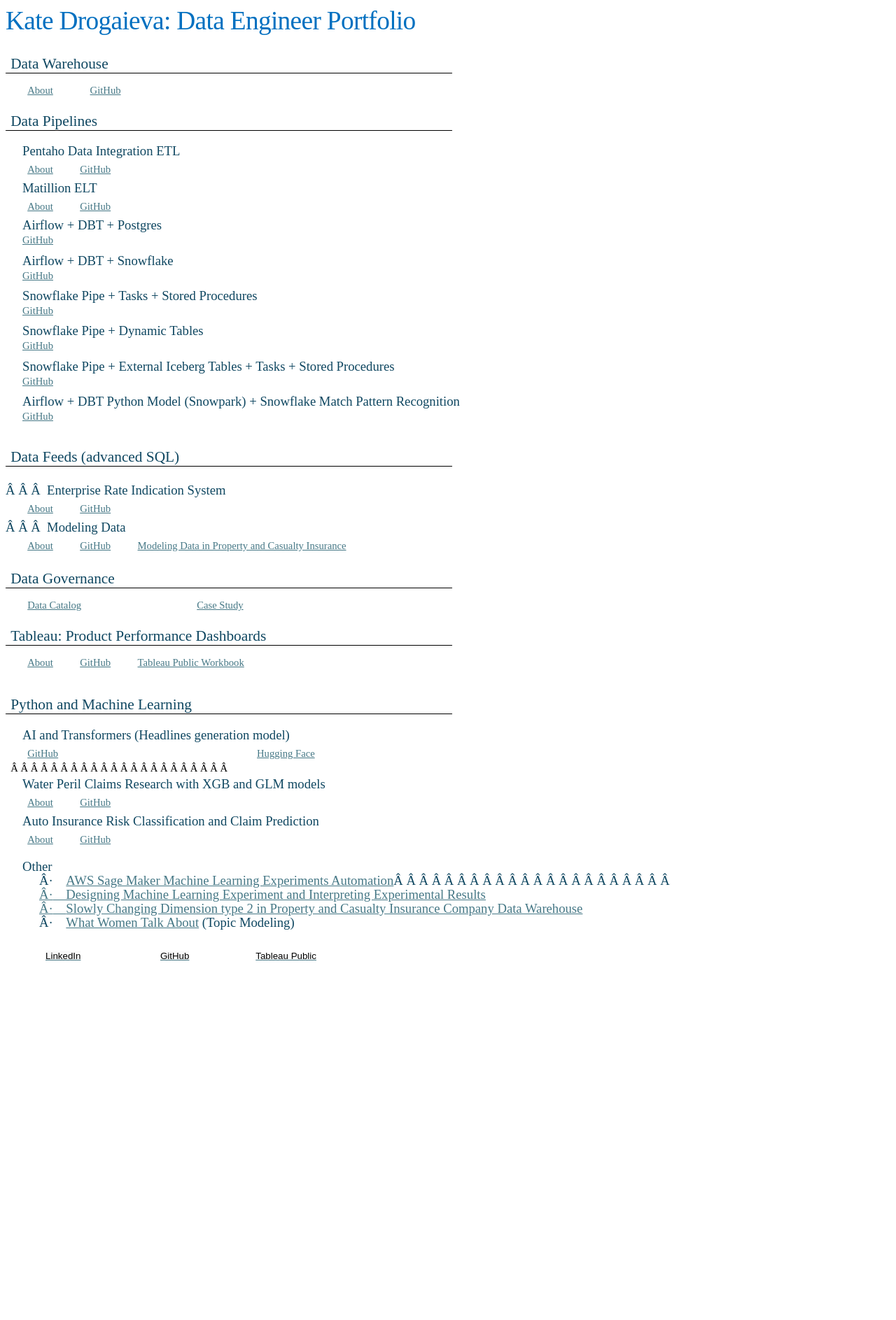
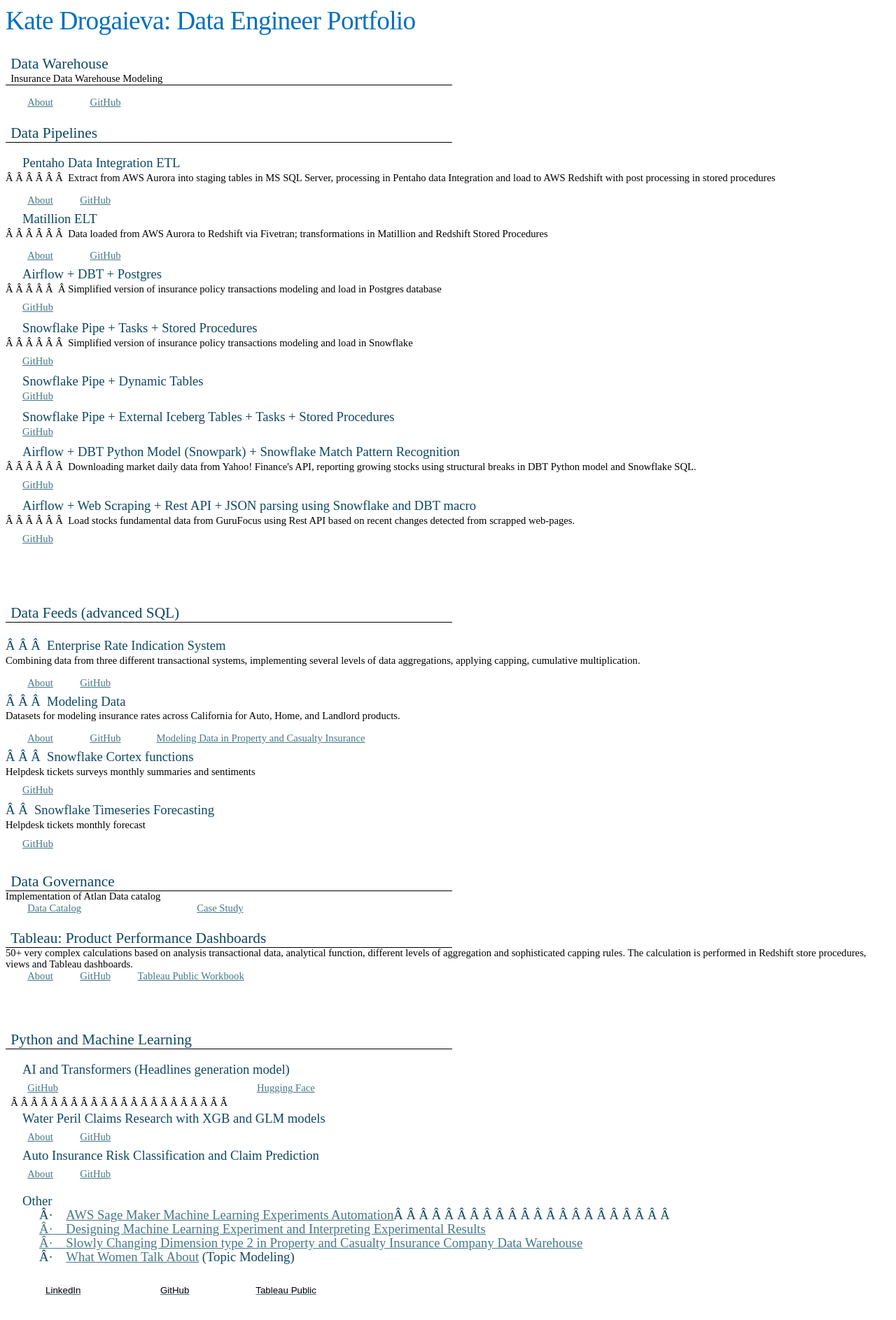
Before and after one commit to KaterynaD/KaterynaD.github.io, a Jekyll site: the page index.html, which Jekyll copies as it is, in a window 1280 px wide. Shown: the whole page at 70% size. Built offline with Jekyll 4.4.1, drawn with Linux system fonts in a browser that asks for light colours; before the commit the page ends 1409 px from its top, so only the background shows below that.

Commit message:
added short descriptions and more Snowflake projects

```diff
--- a/index.html
+++ b/index.html
@@ -10,30 +10,32 @@
 <meta name=Generator content="Microsoft Word 15">
 <meta name=Originator content="Microsoft Word 15">
 <base target="_blank">
-<link rel=File-List href="Portfolio_files/filelist.xml">
+<link rel=File-List href="Kate_Drogaieva_Portfolio_files/filelist.xml">
 <!--[if gte mso 9]><xml>
  <o:DocumentProperties>
   <o:Author>Kateryna Drogaieva</o:Author>
   <o:Template>Normal</o:Template>
   <o:LastAuthor>Kateryna Drogaieva</o:LastAuthor>
   <o:Revision>2</o:Revision>
-  <o:TotalTime>1264</o:TotalTime>
-  <o:Created>2024-03-22T22:48:00Z</o:Created>
-  <o:LastSaved>2024-03-22T22:48:00Z</o:LastSaved>
-  <o:Pages>2</o:Pages>
-  <o:Words>637</o:Words>
-  <o:Characters>3635</o:Characters>
-  <o:Lines>30</o:Lines>
-  <o:Paragraphs>8</o:Paragraphs>
-  <o:CharactersWithSpaces>4264</o:CharactersWithSpaces>
+  <o:TotalTime>1415</o:TotalTime>
+  <o:LastPrinted>2024-03-22T22:54:00Z</o:LastPrinted>
+  <o:Created>2024-06-26T23:09:00Z</o:Created>
+  <o:LastSaved>2024-06-26T23:09:00Z</o:LastSaved>
+  <o:Pages>3</o:Pages>
+  <o:Words>1029</o:Words>
+  <o:Characters>5867</o:Characters>
+  <o:Lines>48</o:Lines>
+  <o:Paragraphs>13</o:Paragraphs>
+  <o:CharactersWithSpaces>6883</o:CharactersWithSpaces>
   <o:Version>16.00</o:Version>
  </o:DocumentProperties>
  <o:OfficeDocumentSettings>
   <o:AllowPNG/>
  </o:OfficeDocumentSettings>
 </xml><![endif]-->
-<link rel=themeData href="Portfolio_files/themedata.thmx">
-<link rel=colorSchemeMapping href="Portfolio_files/colorschememapping.xml">
+<link rel=themeData href="Kate_Drogaieva_Portfolio_files/themedata.thmx">
+<link rel=colorSchemeMapping
+href="Kate_Drogaieva_Portfolio_files/colorschememapping.xml">
 <!--[if gte mso 9]><xml>
  <w:WordDocument>
   <w:SpellingState>Clean</w:SpellingState>
@@ -1542,6 +1544,12 @@
 	mso-style-unhide:no;
 	mso-style-locked:yes;
 	mso-style-link:Footer;}
+span.SpellE
+	{mso-style-name:"";
+	mso-spl-e:yes;}
+span.GramE
+	{mso-style-name:"";
+	mso-gram-e:yes;}
 .MsoChpDefault
 	{mso-style-type:export-only;
 	mso-default-props:yes;
@@ -1559,16 +1567,16 @@
 	line-height:107%;}
  /* Page Definitions */
  @page
-	{mso-footnote-separator:url("Portfolio_files/header.htm") fs;
-	mso-footnote-continuation-separator:url("Portfolio_files/header.htm") fcs;
-	mso-endnote-separator:url("Portfolio_files/header.htm") es;
-	mso-endnote-continuation-separator:url("Portfolio_files/header.htm") ecs;}
+	{mso-footnote-separator:url("Kate_Drogaieva_Portfolio_files/header.htm") fs;
+	mso-footnote-continuation-separator:url("Kate_Drogaieva_Portfolio_files/header.htm") fcs;
+	mso-endnote-separator:url("Kate_Drogaieva_Portfolio_files/header.htm") es;
+	mso-endnote-continuation-separator:url("Kate_Drogaieva_Portfolio_files/header.htm") ecs;}
 @page WordSection1
 	{size:8.5in 11.0in;
 	margin:1.0in 1.0in 1.0in 1.0in;
 	mso-header-margin:.5in;
 	mso-footer-margin:.5in;
-	mso-footer:url("Portfolio_files/header.htm") f1;
+	mso-footer:url("Kate_Drogaieva_Portfolio_files/header.htm") f1;
 	mso-paper-source:0;}
 div.WordSection1
 	{page:WordSection1;}
@@ -2126,6 +2134,8 @@
   <td width=623 valign=top style='width:467.5pt;border:none;border-bottom:solid windowtext 1.0pt;
   mso-border-bottom-alt:solid windowtext .5pt;padding:0in 5.4pt 0in 5.4pt'>
   <h2 style='margin:0in;line-height:normal'>Data Warehouse</h2>
+  <p class=MsoNormal style='margin-bottom:0in;line-height:normal'>Insurance Data
+  Warehouse Modeling</p>
   </td>
  </tr>
 </table>
@@ -2168,6 +2178,10 @@
 <h3 style='margin-top:3.0pt;margin-right:0in;margin-bottom:3.0pt;margin-left:
 .25in'>Pentaho Data Integration ETL</h3>
 
+<p class=MsoNormal><span style='mso-spacerun:yes'>       </span>Extract from
+AWS Aurora into staging tables in MS SQL Server, processing in Pentaho data
+Integration and load to AWS Redshift with post processing in stored procedures</p>
+
 <table class=MsoTableGrid border=0 cellspacing=0 cellpadding=0
  style='border-collapse:collapse;border:none;mso-yfti-tbllook:1184;mso-padding-alt:
  0in 5.4pt 0in 5.4pt;mso-border-insideh:none;mso-border-insidev:none'>
@@ -2188,11 +2202,15 @@
 <h3 style='margin-top:3.0pt;margin-right:0in;margin-bottom:3.0pt;margin-left:
 .25in'>Matillion ELT</h3>
 
+<p class=MsoNormal><span style='mso-spacerun:yes'>       </span>Data loaded from
+AWS Aurora to Redshift via <span class=SpellE>Fivetran</span>; transformations
+in Matillion and Redshift Stored Procedures</p>
+
 <table class=MsoTableGrid border=0 cellspacing=0 cellpadding=0
  style='border-collapse:collapse;border:none;mso-yfti-tbllook:1184;mso-padding-alt:
  0in 5.4pt 0in 5.4pt;mso-border-insideh:none;mso-border-insidev:none'>
  <tr style='mso-yfti-irow:0;mso-yfti-firstrow:yes;mso-yfti-lastrow:yes'>
-  <td width=60 valign=top style='width:44.75pt;padding:0in 5.4pt 0in 5.4pt'>
+  <td width=75 valign=top style='width:56.25pt;padding:0in 5.4pt 0in 5.4pt'>
   <p class=MsoNormal style='margin-top:3.0pt;margin-right:0in;margin-bottom:
   3.0pt;margin-left:.25in;line-height:normal'><a
   href="https://drive.google.com/file/d/1N7iMbleeRYxq779BGzsKsGIRFhDr0eyT/view?usp=drive_link">About</a></p>
@@ -2208,42 +2226,64 @@
 <h3 style='margin-top:3.0pt;margin-right:0in;margin-bottom:3.0pt;margin-left:
 .25in'>Airflow + DBT + Postgres</h3>
 
+<p class=MsoNormal><span style='mso-spacerun:yes'>      </span><span
+style='mso-spacerun:yes'> </span>Simplified version of insurance policy
+transactions modeling and load in Postgres database</p>
+
 <p class=MsoNormal style='margin-left:.25in'><a
-href="https://github.com/KaterynaD/Dimensional-Modeling---PolicyTransactions/tree/master">GitHub<o:p></o:p></a></p>
+href="https://github.com/KaterynaD/Dimensional-Modeling---PolicyTransactions/tree/master">GitHub</a></p>
 
 <h3 style='margin-top:3.0pt;margin-right:0in;margin-bottom:3.0pt;margin-left:
-.25in'>Airflow + DBT + Snowflake<o:p></o:p></h3>
-
-<p class=MsoNormal style='margin-left:.25in'><a
-href="https://github.com/KaterynaD/Dimensional-Modeling---PolicyTransactions/tree/Snowflake-based">GitHub<o:p></o:p></a></p>
-
-<h3 style='margin-top:3.0pt;margin-right:0in;margin-bottom:3.0pt;margin-left:
-.25in'>Snowflake Pipe + Tasks + Stored Procedures<o:p></o:p></h3>
+.25in'>Snowflake Pipe + Tasks + Stored Procedures</h3>
+
+<p class=MsoNormal><span style='mso-spacerun:yes'>       </span>Simplified
+version of insurance policy transactions modeling and load in Snowflake</p>
 
 <p class=MsoNormal style='margin-left:.25in'><a
 href="https://github.com/KaterynaD/Dimensional-Modeling---PolicyTransactions/tree/Snowflake-pipes%2C-tasks-and-stored-procedures">GitHub<o:p></o:p></a></p>
 
 <h3 style='margin-top:3.0pt;margin-right:0in;margin-bottom:3.0pt;margin-left:
-.25in'>Snowflake Pipe + Dynamic Tables<o:p></o:p></h3>
+.25in'>Snowflake Pipe + Dynamic Tables</h3>
 
 <p class=MsoNormal style='margin-left:.25in'><a
 href="https://github.com/KaterynaD/Dimensional-Modeling---PolicyTransactions/tree/Snowflake-Dynamic-Tables">GitHub<o:p></o:p></a></p>
 
 <h3 style='margin-top:3.0pt;margin-right:0in;margin-bottom:3.0pt;margin-left:
-.25in'>Snowflake Pipe + External Iceberg Tables + Tasks + Stored Procedures<o:p></o:p></h3>
+.25in'>Snowflake Pipe + External Iceberg Tables + Tasks + Stored Procedures</h3>
 
 <p class=MsoNormal style='margin-left:.25in'><a
 href="https://github.com/KaterynaD/Dimensional-Modeling---PolicyTransactions/tree/Snowflake-External-Tables">GitHub<o:p></o:p></a></p>
 
 <h3 style='margin-top:3.0pt;margin-right:0in;margin-bottom:3.0pt;margin-left:
 .25in'>Airflow + DBT Python Model (Snowpark) + Snowflake Match Pattern
-Recognition<o:p></o:p></h3>
+Recognition</h3>
+
+<p class=MsoNormal><span style='mso-spacerun:yes'>       </span>Downloading
+market daily data from Yahoo! Finance's API, reporting growing stocks using structural
+breaks in DBT Python model and Snowflake SQL.</p>
 
 <p class=MsoNormal style='margin-left:.25in'><a
 href="https://github.com/KaterynaD/Growing-Stocks">GitHub<o:p></o:p></a></p>
 
-<h2 style='margin-top:3.0pt;margin-right:0in;margin-bottom:3.0pt;margin-left:
-0in'><o:p>&nbsp;</o:p></h2>
+<h3 style='margin-top:3.0pt;margin-right:0in;margin-bottom:3.0pt;margin-left:
+.25in'>Airflow + Web Scraping + Rest API + JSON parsing using Snowflake and DBT
+macro</h3>
+
+<p class=MsoNormal><span style='mso-spacerun:yes'>       </span>Load stocks
+fundamental data from <span class=SpellE>GuruFocus</span> using Rest API based
+on recent changes detected from scrapped <span class=GramE>web-pages</span>.<o:p></o:p></p>
+
+<p class=MsoNormal style='margin-left:.25in'><a
+href="https://github.com/KaterynaD/Load-Fundamental-Data">GitHub<o:p></o:p></a></p>
+
+<h3 style='margin-top:3.0pt;margin-right:0in;margin-bottom:3.0pt;margin-left:
+.25in'><o:p>&nbsp;</o:p></h3>
+
+<p class=MsoNormal style='margin-left:.25in'><span style='color:#0F4761;
+mso-themecolor:accent1;mso-themeshade:191'><o:p>&nbsp;</o:p></span></p>
+
+<h3 style='margin-top:3.0pt;margin-right:0in;margin-bottom:3.0pt;margin-left:
+0in'><o:p>&nbsp;</o:p></h3>
 
 <table class=MsoTableGrid border=1 cellspacing=0 cellpadding=0
  style='border-collapse:collapse;border:none;mso-border-bottom-alt:solid windowtext .5pt;
@@ -2264,6 +2304,10 @@
 0in'><span style='mso-spacerun:yes'>    </span>Enterprise Rate Indication
 System</h3>
 
+<p class=MsoNormal>Combining data from three different transactional systems,
+implementing several levels of data aggregations, applying capping, cumulative
+multiplication.</p>
+
 <table class=MsoTableGrid border=0 cellspacing=0 cellpadding=0
  style='border-collapse:collapse;border:none;mso-yfti-tbllook:1184;mso-padding-alt:
  0in 5.4pt 0in 5.4pt;mso-border-insideh:none;mso-border-insidev:none'>
@@ -2284,16 +2328,19 @@
 <h3 style='margin-top:3.0pt;margin-right:0in;margin-bottom:3.0pt;margin-left:
 0in'><span style='mso-spacerun:yes'>    </span>Modeling Data</h3>
 
+<p class=MsoNormal>Datasets for modeling insurance rates across California for
+Auto, Home, and Landlord products. </p>
+
 <table class=MsoTableGrid border=0 cellspacing=0 cellpadding=0
  style='border-collapse:collapse;border:none;mso-yfti-tbllook:1184;mso-padding-alt:
  0in 5.4pt 0in 5.4pt;mso-border-insideh:none;mso-border-insidev:none'>
  <tr style='mso-yfti-irow:0;mso-yfti-firstrow:yes;mso-yfti-lastrow:yes'>
-  <td width=60 valign=top style='width:44.75pt;padding:0in 5.4pt 0in 5.4pt'>
+  <td width=75 valign=top style='width:56.25pt;padding:0in 5.4pt 0in 5.4pt'>
   <p class=MsoNormal style='margin-top:3.0pt;margin-right:0in;margin-bottom:
   3.0pt;margin-left:.25in;line-height:normal'><a
   href="https://drive.google.com/file/d/1OxP7P_UcKRtYS30yvIMr2OMJpYRrjpkz/view?usp=drive_link">About</a></p>
   </td>
-  <td width=66 valign=top style='width:49.5pt;padding:0in 5.4pt 0in 5.4pt'>
+  <td width=81 valign=top style='width:60.4pt;padding:0in 5.4pt 0in 5.4pt'>
   <p class=MsoNormal style='margin-top:3.0pt;margin-right:0in;margin-bottom:
   3.0pt;margin-left:.25in;line-height:normal'><a
   href="https://github.com/KaterynaD/Data-Feeds/tree/main/Modeling%20Data">GitHub</a></p>
@@ -2306,6 +2353,23 @@
   </td>
  </tr>
 </table>
+
+<h3 style='margin-top:3.0pt;margin-right:0in;margin-bottom:3.0pt;margin-left:
+0in'><span style='mso-spacerun:yes'>    </span>Snowflake Cortex functions</h3>
+
+<p class=MsoNormal>Helpdesk tickets surveys monthly summaries and sentiments<o:p></o:p></p>
+
+<p class=MsoNormal style='margin-left:.25in'><a
+href="https://github.com/KaterynaD/HelpDesk-Tickets-Surveys-Summarization/tree/main">GitHub<o:p></o:p></a></p>
+
+<h3 style='margin-top:3.0pt;margin-right:0in;margin-bottom:3.0pt;margin-left:
+0in'><span style='mso-spacerun:yes'> </span><span style='mso-spacerun:yes'>
+</span>Snowflake Timeseries Forecasting</h3>
+
+<p class=MsoNormal>Helpdesk tickets monthly forecast<o:p></o:p></p>
+
+<p class=MsoNormal style='margin-left:.25in'><a
+href="https://github.com/KaterynaD/HelpDesk-Tickets-Forecasting">GitHub<o:p></o:p></a></p>
 
 <h2 style='margin:0in'><o:p>&nbsp;</o:p></h2>
 
@@ -2321,7 +2385,8 @@
  </tr>
 </table>
 
-<p class=MsoNormal style='margin-bottom:0in'><o:p>&nbsp;</o:p></p>
+<p class=MsoNormal style='margin-bottom:0in'>Implementation of Atlan Data
+catalog</p>
 
 <table class=MsoTableGrid border=0 cellspacing=0 cellpadding=0
  style='border-collapse:collapse;border:none;mso-yfti-tbllook:1184;mso-padding-alt:
@@ -2357,7 +2422,10 @@
  </tr>
 </table>
 
-<p class=MsoNormal style='margin-bottom:0in'><o:p>&nbsp;</o:p></p>
+<p class=MsoNormal style='margin-bottom:0in'>50+ very complex calculations
+based on analysis transactional data, analytical function, different levels of
+aggregation and sophisticated capping rules. The calculation is performed in
+Redshift store procedures, views and Tableau dashboards.</p>
 
 <table class=MsoTableGrid border=0 cellspacing=0 cellpadding=0 width=509
  style='width:382.1pt;border-collapse:collapse;border:none;mso-yfti-tbllook:
@@ -2397,7 +2465,9 @@
  </tr>
 </table>
 
-<h2 style='margin:0in'><o:p>&nbsp;</o:p></h2>
+<p class=MsoNormal><o:p>&nbsp;</o:p></p>
+
+<p class=MsoNormal><o:p>&nbsp;</o:p></p>
 
 <table class=MsoTableGrid border=1 cellspacing=0 cellpadding=0
  style='border-collapse:collapse;border:none;mso-border-bottom-alt:solid windowtext .5pt;
```
